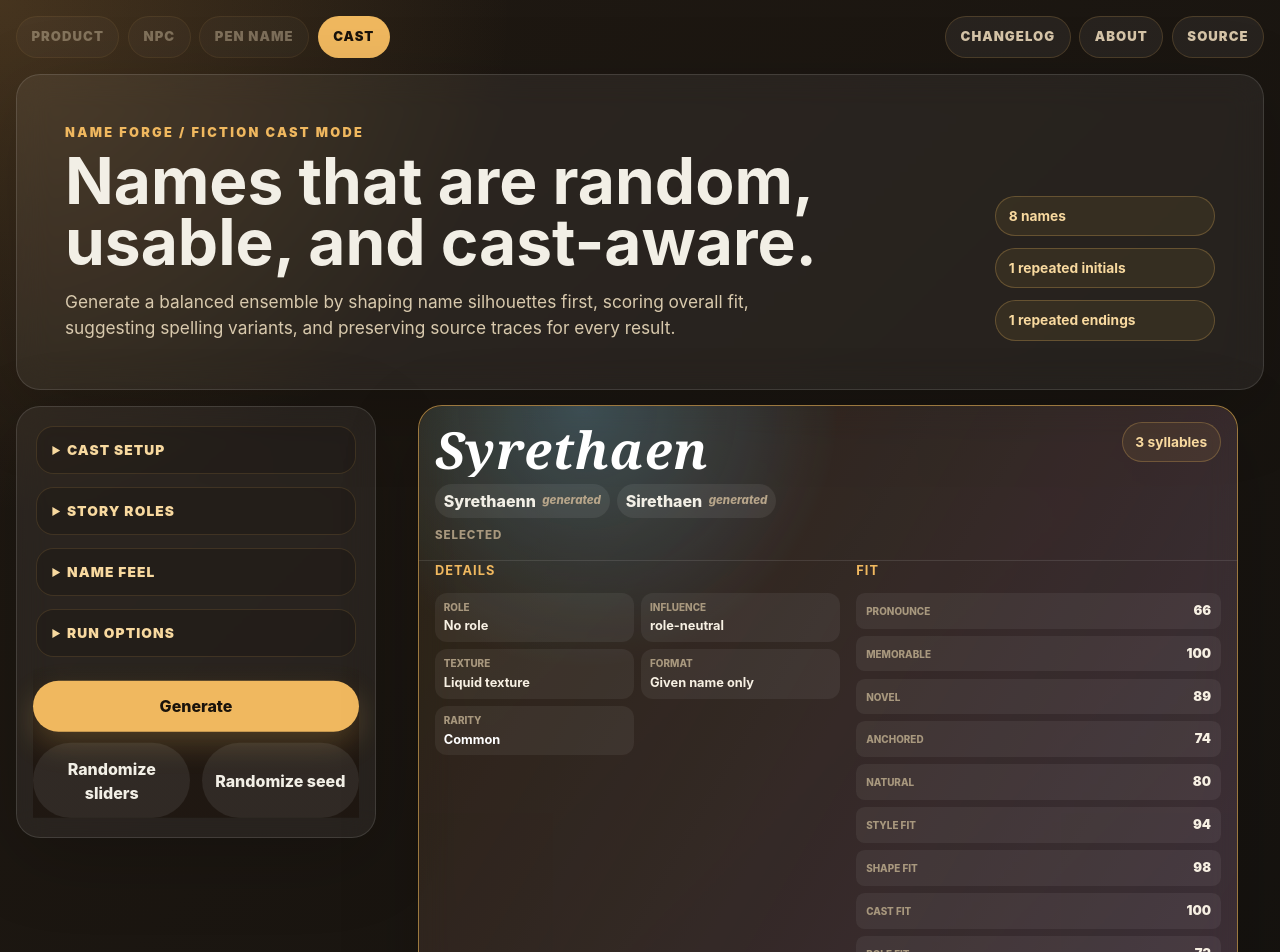
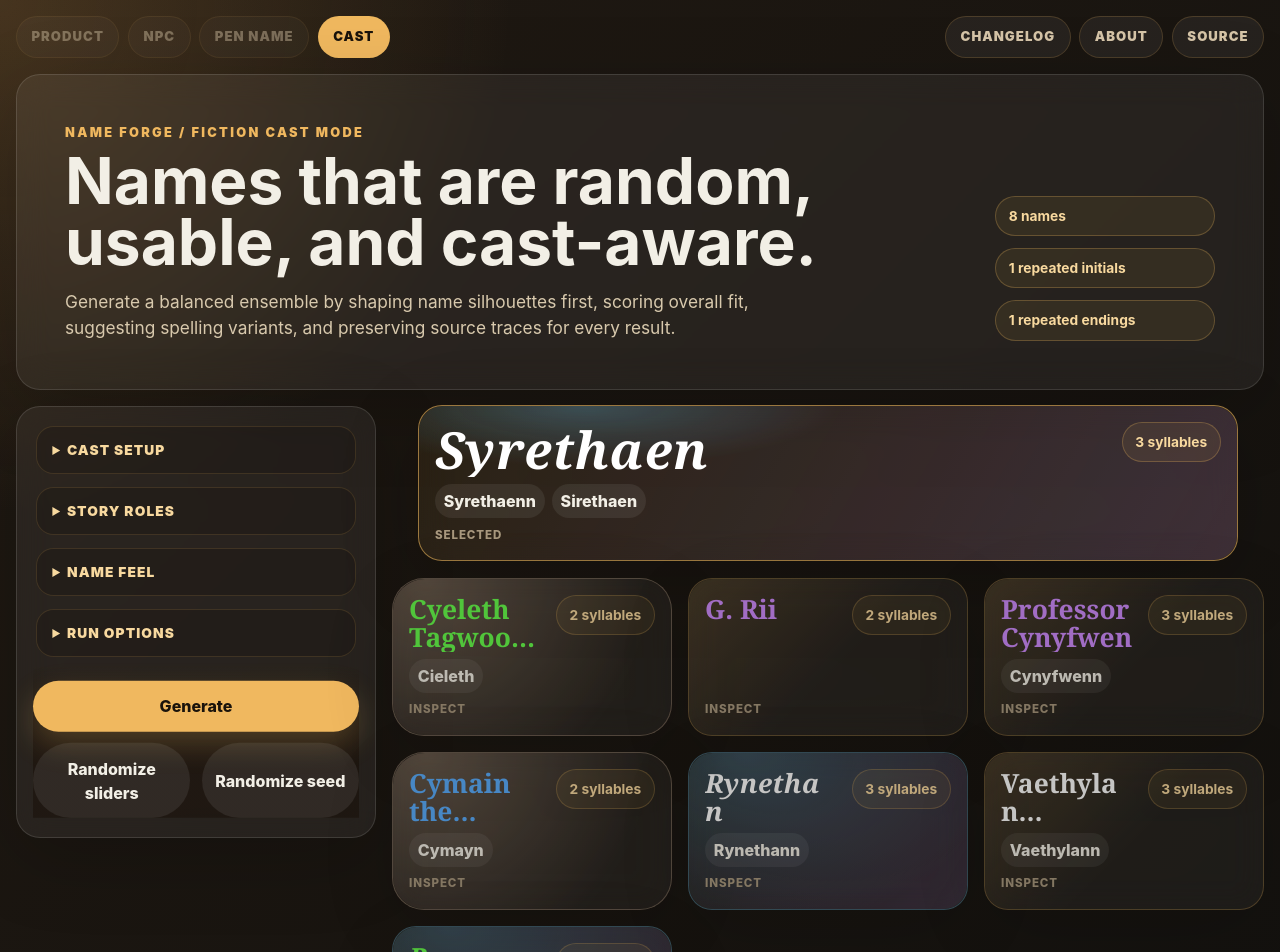
Before and after one commit to jaahay/name-forge, a React (Vite) app: page / in a window 1280 px wide. Shown: the top 952 px of the page. Built offline with nearby package versions, Linux system fonts and the light colour scheme.

Commit message:
Use inspector details for selected names

```diff
--- a/src/ui/NameCard.tsx
+++ b/src/ui/NameCard.tsx
@@ -12,7 +12,7 @@ interface NameCardProps {
   onSelect: (id: string) => void;
 }
 
-interface NameInlineDetailsProps {
+interface NameInspectorProps {
   name: GeneratedName;
 }
 
@@ -27,7 +27,7 @@ function variantList(name: GeneratedName) {
   if (name.variants.length === 0) return null;
   return (
     <ul className="variants compact-variants" aria-label={`${name.name} alternate spellings`}>
-      {name.variants.map((variant) => <li key={`${name.id}-${variant.value}`}><span>{variant.value}</span><em>{variant.kind}</em></li>)}
+      {name.variants.map((variant) => <li key={`${name.id}-${variant.value}`}><span>{variant.value}</span></li>)}
     </ul>
   );
 }
@@ -59,11 +59,20 @@ function metadataFor(name: GeneratedName) {
   return { formatLabel, identity, rarity, roleInfluenceLabel, roleLabel, textureLabel };
 }
 
-function NameInlineDetails({ name }: NameInlineDetailsProps) {
+export function NameInspector({ name }: NameInspectorProps) {
   const { formatLabel, identity, rarity, roleInfluenceLabel, roleLabel, textureLabel } = metadataFor(name);
 
   return (
-    <div className="name-inline-detail" aria-label={`Selected details for ${name.name}`}>
+    <aside className="selected-name-panel panel" aria-labelledby="selected-name-heading">
+      <div className="selected-name-heading">
+        <div>
+          <p className="eyebrow">Selected name</p>
+          <h2 id="selected-name-heading" className={`name-card-title ${rarity.className}`}>{name.name}</h2>
+        </div>
+        <span>{name.silhouette.syllableCount} syllables</span>
+      </div>
+
+      <div className="name-detail-grid" aria-label={`Selected details for ${name.name}`}>
         <section className="detail-block" aria-label={`${name.name} details`}>
           <h3>Details</h3>
           <ul className="metadata compact-metadata detail-metadata">
@@ -98,6 +107,7 @@ function NameInlineDetails({ name }: NameInlineDetailsProps) {
           </section>
         ) : null}
       </div>
+    </aside>
   );
 }
 
@@ -105,18 +115,17 @@ export function NameCard({ name, isSelected, onSelect }: NameCardProps) {
   const cardClassName = `name-card panel ${textureClassName(name.silhouette.texture)}${isSelected ? ' selected' : ''}`;
 
   return (
-    <article className={cardClassName}>
+    <article className={cardClassName} aria-current={isSelected ? 'true' : undefined}>
       <button
         type="button"
         className="name-card-button"
-        aria-expanded={isSelected}
-        aria-label={`View details for ${name.name}`}
+        aria-pressed={isSelected}
+        aria-label={`Inspect ${name.name}`}
         onClick={() => onSelect(name.id)}
       >
         <NameCardHeader name={name} />
-        <span className="collapse-cue">{isSelected ? 'Selected' : 'View details'}</span>
+        <span className="collapse-cue">{isSelected ? 'Selected' : 'Inspect'}</span>
       </button>
-      {isSelected ? <NameInlineDetails name={name} /> : null}
     </article>
   );
 }
```
Lines whose indentation alone changed are shown as unchanged.
